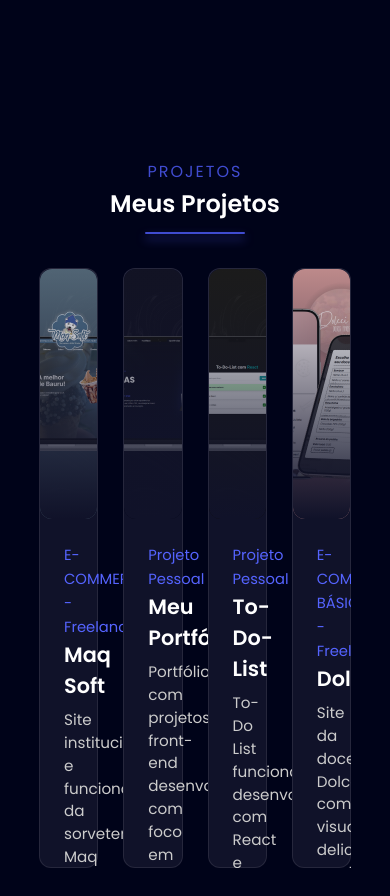
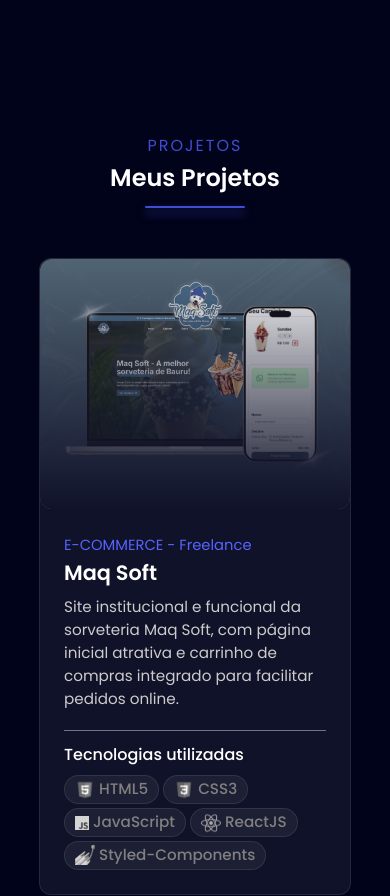
Before and after one commit to nickzmoro/Meu-Portfolio_2025, a React (Vite) app: page / in a window 390 px wide. Shown: the part 2440-3336 px from the top of the page. Built offline with nearby package versions, Linux system fonts and the light colour scheme.

Commit message:
style: adjusted the responsiveness of "projectSlide" and "projectCard"

```diff
--- a/src/components/projectCard/projectCard.jsx
+++ b/src/components/projectCard/projectCard.jsx
@@ -20,7 +20,26 @@
       slidesPerView={4}
       spaceBetween={25}
       grabCursor={false}
+      style={{ height: "auto" }}
       className="mySwiper w-[100%] h-auto -z-10"
+      breakpoints={{
+        0: {
+          slidesPerView: 1,
+          spaceBetween: 20,
+        },
+        1024: {
+          slidesPerView: 2,
+          spaceBetween: 15,
+        },
+        1420: {
+          slidesPerView: 3,
+          spaceBetween: 20,
+        },
+        1536: {
+          slidesPerView: 4,
+          spaceBetween: 25,
+        },
+      }}
     >
       <SwiperSlide>
         <Slide
@@ -31,7 +50,7 @@
           }
           type={"E-COMMERCE - Freelance"}
           linkGithub={"https://github.com/nickzmoro/Maq-Soft"}
-          linkDeploy={"https://maq-soft.vercel.app/"}
+          linkDeploy={"https://maqsoft-sorvetes.com.br"}
           tech={[
             {
               name: "HTML5",
--- a/src/components/projectSlide/projectSlide.jsx
+++ b/src/components/projectSlide/projectSlide.jsx
@@ -14,7 +14,7 @@
   tech,
 }) => {
   return (
-    <div className="carousel-container">
+    <div className="carousel-container w-full max-sm:h-auto md:h-[650px]">
       <div className="container-img">
         <img src={img} alt={nameProject} className="img" loading="lazy" />
         <div className="absolute top-0 left-0 w-full h-full bg-[#10122996] opacity-0 hover:opacity-100 transition-all flex items-center justify-center gap-5">
--- a/src/pages/Home/Home.jsx
+++ b/src/pages/Home/Home.jsx
@@ -273,7 +273,7 @@
           className="projects w-screen h-screen flex justify-center items-center"
           id="projetos"
         >
-          <div className="projects-container w-[80%] h-[90%] flex flex-col justify-evenly gap-2">
+          <div className="projects-container w-[80%] h-[90%] flex flex-col justify-evenly gap-[50px]">
             <div className="projects-title flex flex-col justify-center items-center gap-2">
               <h3 className="section-name">Projetos</h3>
               <h2 className="subtitle">Meus Projetos</h2>
```
